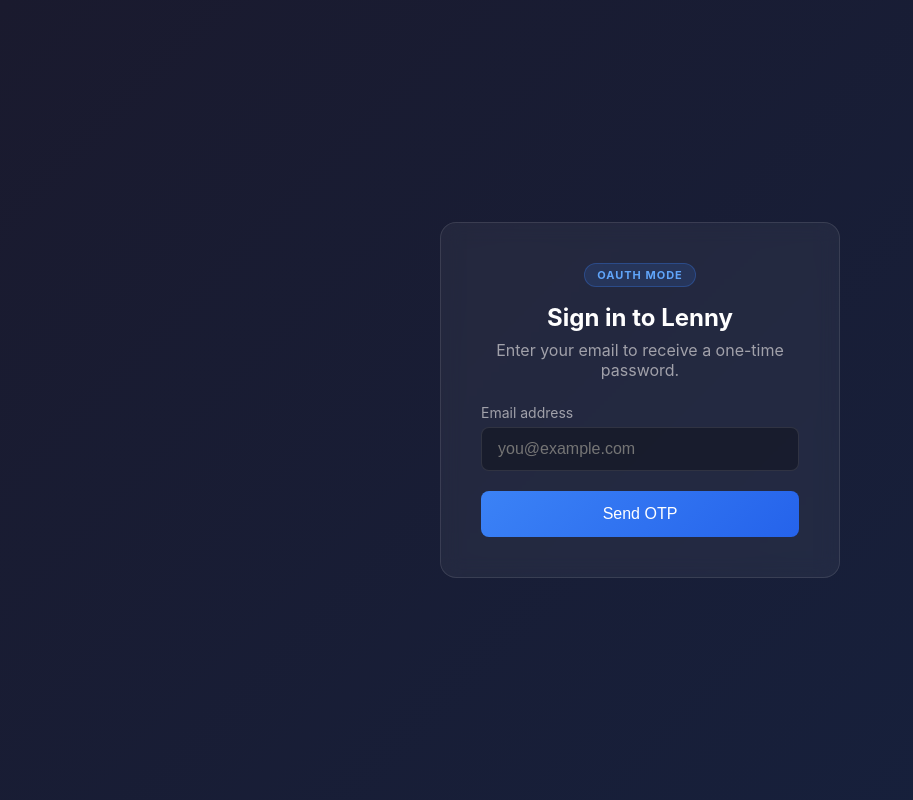
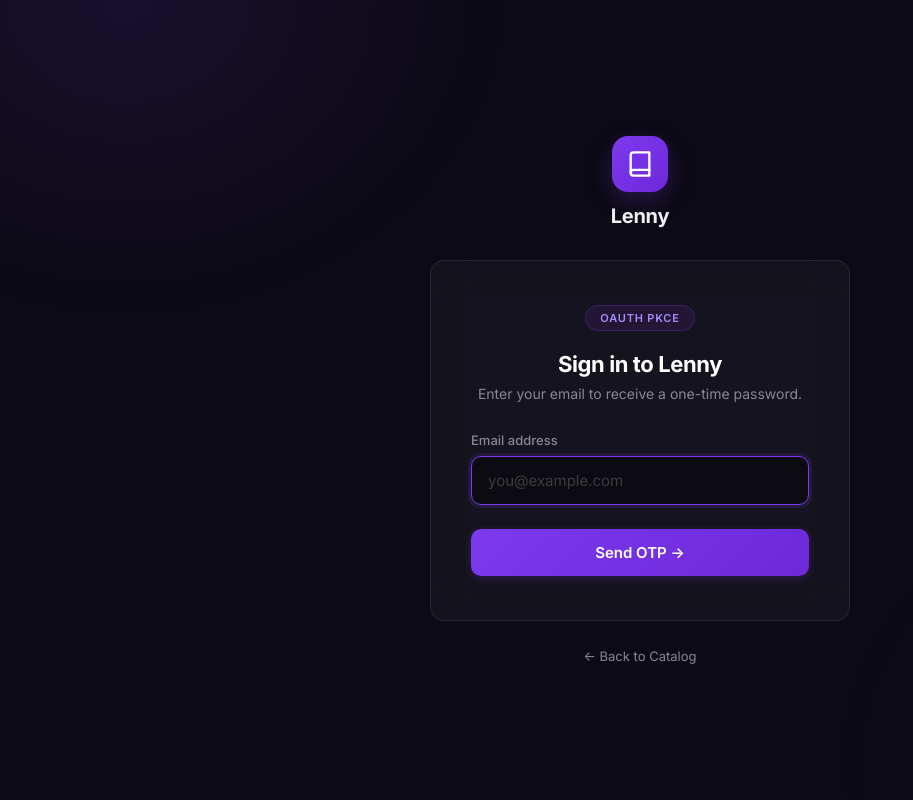
Before and after one commit to ronibhakta1/lenny, a Python web app: template lenny/templates/otp_issue.html in a window 1280 px wide. Shown: the whole page, without its empty margins (0-913 px from the left). Run offline with Jinja, Linux system fonts and the light colour scheme; the template is opened without the code that fills it, so the values that code supplies are empty.

Commit message:
feat: Revamp authentication UI/UX and enhance session management with JWT (PKCE) support.

```diff
--- a/lenny/templates/_base_auth.html
+++ b/lenny/templates/_base_auth.html
@@ -1,110 +1,326 @@
 <!DOCTYPE html>
-<html>
+<html lang="en">
   <head>
     <title>{% block title %}Lenny{% endblock %}</title>
-    <meta name="viewport" content="width=device-width, initial-scale=1">
+    <meta name="viewport" content="width=device-width, initial-scale=1, maximum-scale=1">
+    <meta charset="utf-8">
+    <link rel="preconnect" href="https://fonts.googleapis.com">
+    <link rel="preconnect" href="https://fonts.gstatic.com" crossorigin>
+    <link href="https://fonts.googleapis.com/css2?family=Inter:wght@400;500;600;700&display=swap" rel="stylesheet">
     <style>
+      :root {
+        --bg-primary: #0c0a14;
+        --bg-card: rgba(255,255,255,0.04);
+        --bg-card-hover: rgba(255,255,255,0.06);
+        --bg-input: rgba(0,0,0,0.4);
+        --border: rgba(255,255,255,0.08);
+        --border-focus: #7c3aed;
+        --text: #f0eef5;
+        --text-dim: #8b8697;
+        --accent: #7c3aed;
+        --accent-light: #a78bfa;
+        --success: #10b981;
+        --success-dark: #059669;
+        --error: #ef4444;
+        --blue: #3b82f6;
+        --radius: 14px;
+        --radius-sm: 10px;
+      }
+
       * { box-sizing: border-box; margin: 0; padding: 0; }
+
       body {
-        font-family: -apple-system, BlinkMacSystemFont, 'Segoe UI', Roboto, sans-serif;
-        background: linear-gradient(135deg, #1a1a2e 0%, #16213e 100%);
+        font-family: 'Inter', -apple-system, BlinkMacSystemFont, 'Segoe UI', Roboto, sans-serif;
+        background: var(--bg-primary);
         min-height: 100vh;
+        min-height: 100dvh;
         display: flex;
+        flex-direction: column;
         align-items: center;
         justify-content: center;
-        padding: 20px;
-        color: #e4e4e7;
+        padding: 24px 16px;
+        color: var(--text);
+        overflow-x: hidden;
       }
+
+      /* Ambient glow */
+      body::before {
+        content: '';
+        position: fixed;
+        top: -40%;
+        left: -20%;
+        width: 60%;
+        height: 80%;
+        background: radial-gradient(ellipse, rgba(124,58,237,0.12) 0%, transparent 70%);
+        pointer-events: none;
+        z-index: 0;
+      }
+      body::after {
+        content: '';
+        position: fixed;
+        bottom: -30%;
+        right: -15%;
+        width: 50%;
+        height: 70%;
+        background: radial-gradient(ellipse, rgba(59,130,246,0.08) 0%, transparent 70%);
+        pointer-events: none;
+        z-index: 0;
+      }
+
+      /* Logo / Brand */
+      .brand {
+        text-align: center;
+        margin-bottom: 32px;
+        z-index: 1;
+      }
+      .brand-icon {
+        width: 56px;
+        height: 56px;
+        background: linear-gradient(135deg, var(--accent) 0%, #6d28d9 100%);
+        border-radius: 16px;
+        display: inline-flex;
+        align-items: center;
+        justify-content: center;
+        font-size: 28px;
+        margin-bottom: 12px;
+        box-shadow: 0 8px 24px rgba(124,58,237,0.25);
+      }
+      .brand-name {
+        font-size: 20px;
+        font-weight: 700;
+        color: var(--text);
+        letter-spacing: -0.3px;
+      }
+
+      /* Card */
       .card {
-        background: rgba(255,255,255,0.05);
-        backdrop-filter: blur(10px);
-        border: 1px solid rgba(255,255,255,0.1);
-        border-radius: 16px;
-        padding: 40px;
-        max-width: 400px;
+        background: var(--bg-card);
+        backdrop-filter: blur(20px);
+        -webkit-backdrop-filter: blur(20px);
+        border: 1px solid var(--border);
+        border-radius: var(--radius);
+        padding: 36px 32px;
+        max-width: 420px;
         width: 100%;
+        z-index: 1;
+        position: relative;
+        animation: fadeUp 0.5s ease-out;
       }
       .card--wide { max-width: 480px; text-align: center; }
-      h1 { font-size: 24px; margin-bottom: 8px; color: #fff; text-align: center; }
-      .subtitle { color: #a1a1aa; text-align: center; margin-bottom: 24px; }
-      .email { color: #3b82f6; font-weight: 600; }
-      .email--success { color: #10b981; }
-      .error { background: rgba(239,68,68,0.2); border: 1px solid #ef4444; color: #fca5a5; padding: 12px; border-radius: 8px; margin-bottom: 16px; }
-      label { display: block; font-size: 14px; color: #a1a1aa; margin-bottom: 6px; }
-      input[type="email"], input[type="text"] {
-        width: 100%;
-        padding: 12px 16px;
-        border: 1px solid rgba(255,255,255,0.1);
-        border-radius: 8px;
-        background: rgba(0,0,0,0.3);
+
+      @keyframes fadeUp {
+        from { opacity: 0; transform: translateY(12px); }
+        to { opacity: 1; transform: translateY(0); }
+      }
+
+      /* Typography */
+      h1 {
+        font-size: 22px;
+        font-weight: 700;
+        margin-bottom: 6px;
         color: #fff;
-        font-size: 16px;
+        text-align: center;
+        letter-spacing: -0.4px;
+      }
+      .subtitle {
+        color: var(--text-dim);
+        text-align: center;
+        margin-bottom: 28px;
+        font-size: 14px;
+        line-height: 1.5;
+      }
+      .email { color: var(--accent-light); font-weight: 600; }
+      .email--success { color: var(--success); }
+
+      /* Badge */
+      .badge {
+        display: inline-flex;
+        align-items: center;
+        gap: 5px;
+        padding: 5px 14px;
+        border-radius: 20px;
+        font-size: 11px;
+        font-weight: 600;
+        text-transform: uppercase;
+        letter-spacing: 0.8px;
         margin-bottom: 20px;
       }
-      input:focus { outline: none; border-color: #3b82f6; }
+      .badge--oauth {
+        background: rgba(124,58,237,0.12);
+        color: var(--accent-light);
+        border: 1px solid rgba(124,58,237,0.25);
+      }
+      .badge--direct {
+        background: rgba(16,185,129,0.1);
+        color: #34d399;
+        border: 1px solid rgba(16,185,129,0.2);
+      }
+
+      /* Error */
+      .error {
+        background: rgba(239,68,68,0.1);
+        border: 1px solid rgba(239,68,68,0.25);
+        color: #fca5a5;
+        padding: 12px 16px;
+        border-radius: var(--radius-sm);
+        margin-bottom: 20px;
+        font-size: 13px;
+        line-height: 1.5;
+      }
+
+      /* Form */
+      label {
+        display: block;
+        font-size: 13px;
+        font-weight: 500;
+        color: var(--text-dim);
+        margin-bottom: 8px;
+      }
+      input[type="email"],
+      input[type="text"] {
+        width: 100%;
+        padding: 14px 16px;
+        border: 1px solid var(--border);
+        border-radius: var(--radius-sm);
+        background: var(--bg-input);
+        color: #fff;
+        font-family: inherit;
+        font-size: 15px;
+        margin-bottom: 24px;
+        transition: border-color 0.2s, box-shadow 0.2s;
+      }
+      input:focus {
+        outline: none;
+        border-color: var(--border-focus);
+        box-shadow: 0 0 0 3px rgba(124,58,237,0.15);
+      }
+      input::placeholder { color: rgba(255,255,255,0.2); }
+
+      .otp-input {
+        font-size: 24px;
+        letter-spacing: 8px;
+        text-align: center;
+        font-weight: 600;
+        font-family: 'SF Mono', 'Fira Code', monospace;
+      }
+
+      /* Buttons */
       .btn {
         width: 100%;
         padding: 14px 24px;
         border: none;
-        border-radius: 8px;
-        font-size: 16px;
-        font-weight: 500;
+        border-radius: var(--radius-sm);
+        font-family: inherit;
+        font-size: 15px;
+        font-weight: 600;
         cursor: pointer;
-        transition: transform 0.2s, box-shadow 0.2s;
+        transition: transform 0.15s, box-shadow 0.2s, opacity 0.2s;
         color: #fff;
         text-decoration: none;
-        display: inline-block;
-        text-align: center;
+        display: inline-flex;
+        align-items: center;
+        justify-content: center;
+        gap: 8px;
       }
-      .btn:hover { transform: translateY(-2px); }
-      .btn--primary { background: linear-gradient(135deg, #3b82f6 0%, #2563eb 100%); }
-      .btn--primary:hover { box-shadow: 0 4px 12px rgba(59,130,246,0.4); }
-      .btn--success { background: linear-gradient(135deg, #10b981 0%, #059669 100%); }
-      .btn--success:hover { box-shadow: 0 4px 12px rgba(16,185,129,0.4); }
+      .btn:hover { transform: translateY(-1px); }
+      .btn:active { transform: translateY(0); }
+
+      .btn--primary {
+        background: linear-gradient(135deg, var(--accent) 0%, #6d28d9 100%);
+        box-shadow: 0 2px 8px rgba(124,58,237,0.25);
+      }
+      .btn--primary:hover { box-shadow: 0 6px 20px rgba(124,58,237,0.35); }
+
+      .btn--success {
+        background: linear-gradient(135deg, var(--success) 0%, var(--success-dark) 100%);
+        box-shadow: 0 2px 8px rgba(16,185,129,0.25);
+      }
+      .btn--success:hover { box-shadow: 0 6px 20px rgba(16,185,129,0.35); }
+
+      /* Success icon */
       .success-icon {
-        width: 64px;
-        height: 64px;
-        background: linear-gradient(135deg, #10b981 0%, #059669 100%);
+        width: 72px;
+        height: 72px;
+        background: linear-gradient(135deg, var(--success), var(--success-dark));
         border-radius: 50%;
         display: flex;
         align-items: center;
         justify-content: center;
         margin: 0 auto 24px;
-        font-size: 32px;
+        font-size: 36px;
+        color: #fff;
+        box-shadow: 0 8px 24px rgba(16,185,129,0.3);
+        animation: popIn 0.4s ease-out;
       }
+      @keyframes popIn {
+        0% { transform: scale(0.5); opacity: 0; }
+        70% { transform: scale(1.08); }
+        100% { transform: scale(1); opacity: 1; }
+      }
+
+      /* Token info block */
       .token-info {
-        background: rgba(0,0,0,0.3);
-        border-radius: 8px;
+        background: rgba(0,0,0,0.4);
+        border-radius: var(--radius-sm);
         padding: 16px;
         margin: 24px 0;
         text-align: left;
         font-size: 12px;
-        font-family: 'SF Mono', Monaco, monospace;
+        font-family: 'SF Mono', 'Fira Code', Monaco, monospace;
         word-break: break-all;
-        color: #a1a1aa;
-        border: 1px solid rgba(255,255,255,0.05);
+        color: var(--text-dim);
+        border: 1px solid var(--border);
+        line-height: 1.6;
       }
-      .token-info strong { color: #e4e4e7; }
-      .otp-input {
-        font-size: 20px;
-        letter-spacing: 4px;
+      .token-info strong { color: var(--text); }
+
+      /* Footer */
+      .footer {
+        margin-top: 24px;
         text-align: center;
+        z-index: 1;
       }
-      .badge {
-        display: inline-block;
-        padding: 4px 12px;
-        border-radius: 20px;
-        font-size: 11px;
-        font-weight: 700;
-        text-transform: uppercase;
-        letter-spacing: 1px;
-        margin-bottom: 16px;
+      .footer a {
+        color: var(--text-dim);
+        text-decoration: none;
+        font-size: 13px;
+        transition: color 0.2s;
       }
-      .badge--oauth { background: rgba(59,130,246,0.15); color: #60a5fa; border: 1px solid rgba(59,130,246,0.3); }
-      .badge--direct { background: rgba(16,185,129,0.15); color: #34d399; border: 1px solid rgba(16,185,129,0.3); }
+      .footer a:hover { color: var(--accent-light); }
+
+      /* ── Responsive ── */
+      @media (max-width: 480px) {
+        body { padding: 16px 12px; }
+        .card { padding: 28px 20px; border-radius: 12px; }
+        h1 { font-size: 20px; }
+        .brand-icon { width: 48px; height: 48px; font-size: 24px; border-radius: 14px; }
+        .brand-name { font-size: 18px; }
+        .otp-input { font-size: 20px; letter-spacing: 6px; }
+      }
+
+      @media (min-width: 768px) {
+        .card { padding: 44px 40px; }
+      }
+
+      /* Reduced motion */
+      @media (prefers-reduced-motion: reduce) {
+        .card, .success-icon { animation: none; }
+        .btn { transition: none; }
+      }
     </style>
   </head>
   <body>
+    <div class="brand">
+      <div class="brand-icon">
+        <svg width="28" height="28" viewBox="0 0 24 24" fill="none" stroke="#fff" stroke-width="2" stroke-linecap="round" stroke-linejoin="round">
+          <path d="M4 19.5A2.5 2.5 0 0 1 6.5 17H20"/><path d="M6.5 2H20v20H6.5A2.5 2.5 0 0 1 4 19.5v-15A2.5 2.5 0 0 1 6.5 2z"/>
+        </svg>
+      </div>
+      <div class="brand-name">Lenny</div>
+    </div>
     {% block content %}{% endblock %}
+    <div class="footer">
+      <a href="/v1/api/opds">← Back to Catalog</a>
+    </div>
   </body>
 </html>
--- a/lenny/templates/oauth_success.html
+++ b/lenny/templates/oauth_success.html
@@ -6,7 +6,7 @@
 <div class="card card--wide">
   <div class="success-icon">✓</div>
   <h1>Authentication Successful</h1>
-  <p>You are now signed in as <span class="email email--success">{{ email }}</span></p>
+  <p class="subtitle">You are now signed in as <span class="email email--success">{{ email }}</span></p>
 
   <div class="token-info">
     <strong>OPDS Callback:</strong><br>
--- a/lenny/templates/otp_issue.html
+++ b/lenny/templates/otp_issue.html
@@ -7,7 +7,7 @@
   {% if auth_mode == 'direct' %}
   <div style="text-align: center;"><span class="badge badge--direct">Direct Auth</span></div>
   {% else %}
-  <div style="text-align: center;"><span class="badge badge--oauth">OAuth Mode</span></div>
+  <div style="text-align: center;"><span class="badge badge--oauth">OAuth PKCE</span></div>
   {% endif %}
   <h1>Sign in to Lenny</h1>
   <p class="subtitle">Enter your email to receive a one-time password.</p>
@@ -16,14 +16,14 @@
   {% endif %}
   <form action="{{ post_url }}" method="POST">
     <label for="email">Email address</label>
-    <input type="email" id="email" name="email" required placeholder="you@example.com"/>
+    <input type="email" id="email" name="email" required placeholder="you@example.com" autocomplete="email" autofocus/>
     <input type="hidden" name="redirect_uri" value="{{ redirect_uri }}"/>
     <input type="hidden" name="state" value="{{ state or '' }}"/>
     <input type="hidden" name="client_id" value="{{ client_id or '' }}"/>
     <input type="hidden" name="book_id" value="{{ book_id }}"/>
     <input type="hidden" name="action" value="{{ action }}"/>
     <input type="hidden" name="next" value="{{ next }}"/>
-    <button type="submit" class="btn btn--primary">Send OTP</button>
+    <button type="submit" class="btn btn--primary">Send OTP →</button>
   </form>
 </div>
 {% endblock %}
```
Also changed, not shown: lenny/core/auth.py (+18 -7 lines), lenny/routes/oauth.py (+34 -8 lines), lenny/templates/otp_redeem.html (+4 -4 lines), tests/test_oauth_pkce.py (+1 -1 lines).
